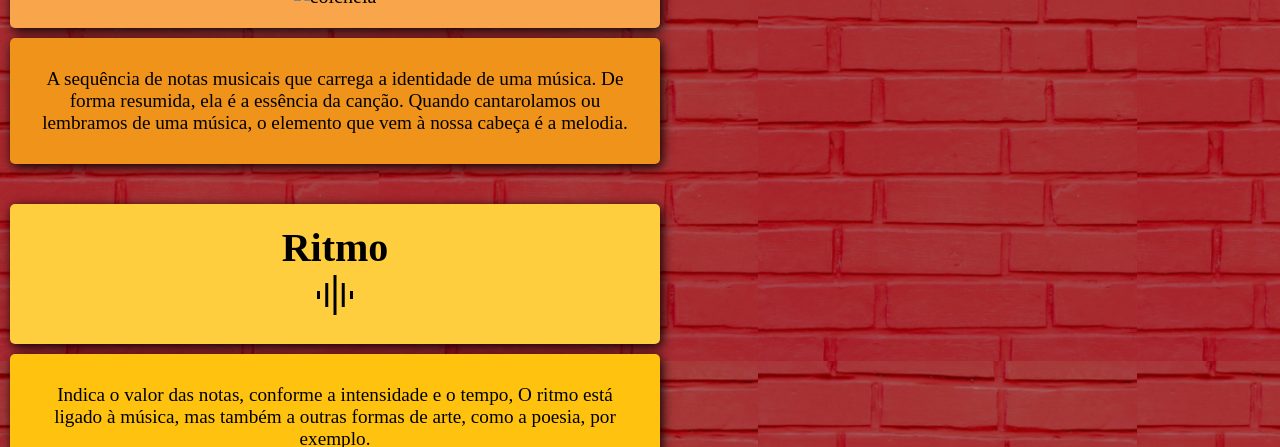
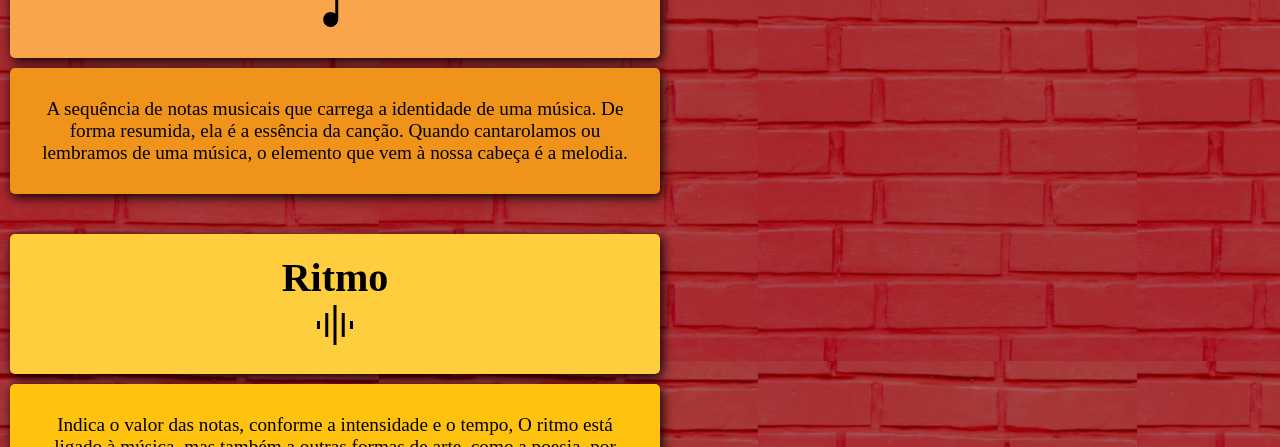
Before and after one commit to Maryiamna/html, a plain HTML site: page cores_na_musica/index_3.htm in a window 1280 px wide. Shown: the part 653-1100 px from the top of the page. Drawn offline with Linux system fonts and the light colour scheme; a web font is replaced by a local one.

Commit message:
Add files via upload

```diff
--- a/cores_na_musica/index_3.htm
+++ b/cores_na_musica/index_3.htm
@@ -58,7 +58,7 @@
         <div class="cont_2">
         <div class="bloco_titulo2">
           <h1>Melodia</h1>
-          <img src="Imagens/music_note_FILL0_wght400_GRAD0_opsz48 (1).png" alt="colcheia">
+          <img src="Imagens/music_note_FILL0_wght400_GRAD0_opsz48_1.png" alt="colcheia">
         </div>
 
         <div class="bloco_cont2">
```
